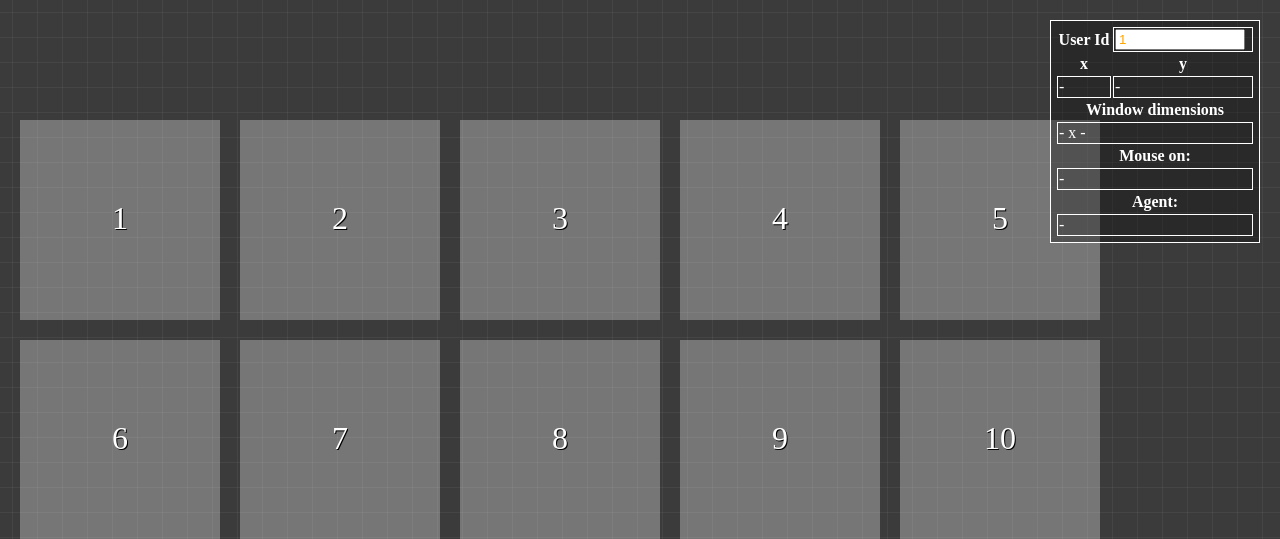
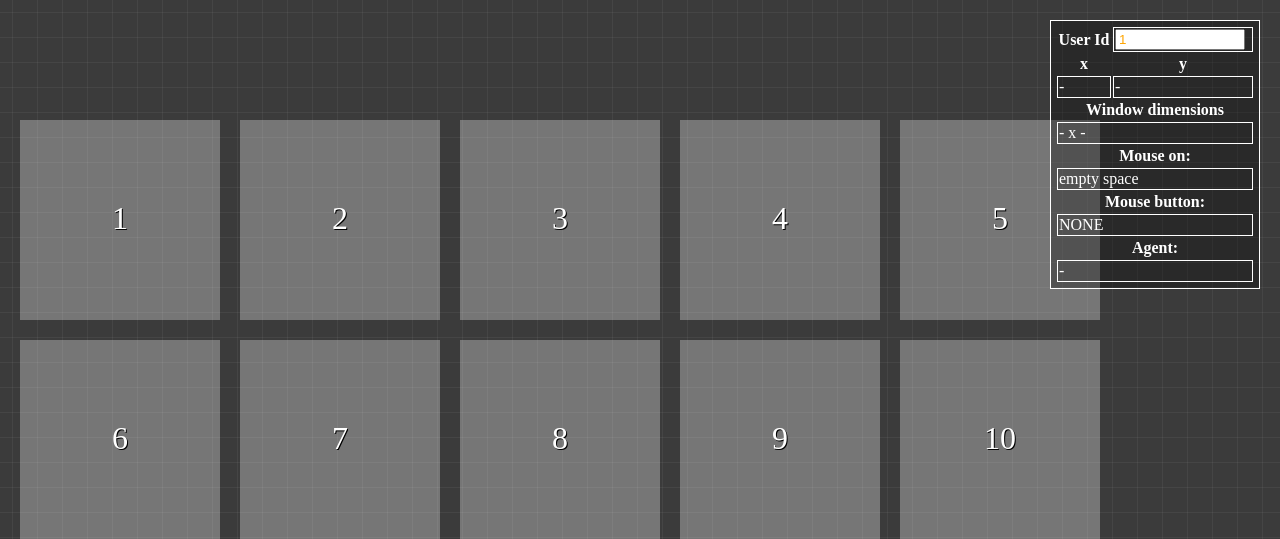
Before and after one commit to ApollonGT/mouse_logger, a Flask app: page / in a window 1280 px wide. Shown: the top 539 px of the page. Run offline with Flask 2, Linux system fonts and the light colour scheme.

Commit message:
Log mouse button click.

```diff
--- a/app.py
+++ b/app.py
@@ -40,10 +40,10 @@ def save():
 
     data = request.get_json()
     for info in data:
-        query = "INSERT INTO logs VALUES (?,strftime('%s','now'),?,?,?,?,'home',?,?)"
+        query = "INSERT INTO logs VALUES (?,strftime('%s','now'),?,?,?,?,'home',?,?,?)"
         vals = (user_id,
                 info['winX'], info['winY'], info['x'], info['y'],
-                info['mouseon'], info['agent']
+                info['mouseon'], info['agent'], info['mouse_button']
                 )
         cur.execute(query, vals)
         conn.commit()
--- a/static/js/scripts.js
+++ b/static/js/scripts.js
@@ -5,7 +5,8 @@ var data = {
     winX: 0,
     winY: 0,
     mouseon: "empty space",
-    agent: "-"
+    agent: "-",
+    mouse_button: "NONE"
 };
 var mustlog = false;
 var last_mouseon = "";
@@ -41,6 +42,28 @@ $(document).ready(function(){
         }
     });
 
+    $('body').mousedown(function(event){
+        if (event.which === 1) {
+            data.mouse_button = "LEFT";
+        } else if (event.which === 2) {
+            data.mouse_button = "MIDDLE";
+        } else if (event.which === 3) {
+            data.mouse_button = "RIGHT"
+        } else {
+            return;
+        }
+        $("#mousebutton").html(data.mouse_button);
+
+        // Force log click events
+        let copy_data = Object.assign({}, data);
+        log_data.push(copy_data);
+    });
+
+    $('body').mouseup(function(event){
+        data.mouse_button = "NONE";
+        $("#mousebutton").html(data.mouse_button);
+    });
+
     function logMousePosition() {
         idleTime = idleTime + 1;
         if (idleTime > 2 && mustlog) {
--- a/templates/index.html
+++ b/templates/index.html
@@ -36,7 +36,13 @@
                         <th colspan="2">Mouse on:</th>
                     </tr>
                     <tr>
-                        <td id="mouseon" colspan="2"> - </td>
+                        <td id="mouseon" colspan="2">empty space</td>
+                    </tr>
+                    <tr>
+                        <th colspan="2">Mouse button:</th>
+                    </tr>
+                    <tr>
+                        <td id="mousebutton" colspan="2">NONE</td>
                     </tr>
                     <tr>
                         <th colspan="2">Agent:</th>
```
Also changed, not shown: mouse_log.db.
